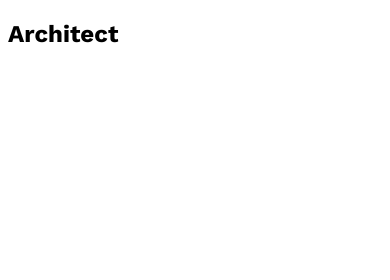
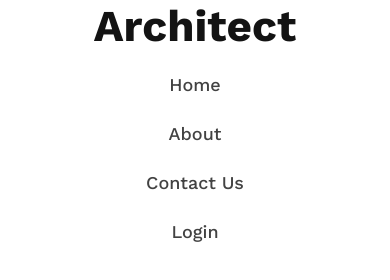
Before and after one commit to wadsahin/responsive-g3-architect-project, a plain HTML site: page index.html in a window 390 px wide. Drawn offline with nearby package versions, Linux system fonts and the light colour scheme.

Commit message:
nav design and make responsive

```diff
--- a/index.html
+++ b/index.html
@@ -8,8 +8,14 @@
 </head>
 <body class="work-sans-font">
   <header>
-    <nav>
-      <h1>Architect</h1>
+    <nav class="nav-container display-flex">
+      <h1 class="brand section-title">Architect</h1>
+      <ul class="navbar display-flex">
+        <li class="nav-items"><a href="#" class="nav-link">Home</a></li>
+        <li class="nav-items"><a href="#" class="nav-link">About</a></li>
+        <li class="nav-items"><a href="#" class="nav-link">Contact Us</a></li>
+        <li class="nav-items"><a href="#" class="nav-link">Login</a></li>
+      </ul>
     </nav>
   </header>
   <main>
--- a/styles/style.css
+++ b/styles/style.css
@@ -6,3 +6,84 @@
   font-weight: 400;
   font-style: normal;
 }
+*{
+  margin: 0px;
+  padding: 0px;
+  box-sizing: border-box;
+}
+
+/* All styles start here */
+
+/* shared styles start here */
+.hide{
+  display: none;
+}
+.display-flex{
+  display: flex;
+}
+/* dark2 color */
+.primary-text-m{
+  color: #424242;
+  font-size: 1.125rem;
+  font-weight: 500;
+}
+.primary-text-s{
+  color: #727272;
+  font-size: 1rem;
+  line-height: 1.7rem;
+}
+/* dark3 color */
+.text-color-secondary{
+
+}
+.section-title{
+  color: #131313;
+  font-size: 2.75rem;
+  font-weight: 700;
+}
+/* shared styles end here */
+
+.nav-container{
+  justify-content: space-around;
+  align-items: center;
+}
+
+.navbar{
+  gap: 25px;
+}
+
+.nav-items{
+  list-style: none;
+}
+.nav-link{
+  color: #424242;
+  font-size: 1.125rem;
+  font-weight: 500;
+  text-decoration: none;
+
+}
+
+/* All styles end here */
+
+
+/* Responsive for mobile devices */
+@media screen and (max-width: 576px) {
+  .nav-container,
+  .navbar{
+    flex-direction: column;
+
+  }
+  .brand{
+    margin-bottom: 20px;
+  }
+  .nav-items{
+    font-size: 20px;
+    font-weight: 600;
+    text-align: center;
+  }
+}
+
+/* Responsive for medium devices */
+@media screen and (min-width: 576px) and (max-width: 992px){
+
+}
```
